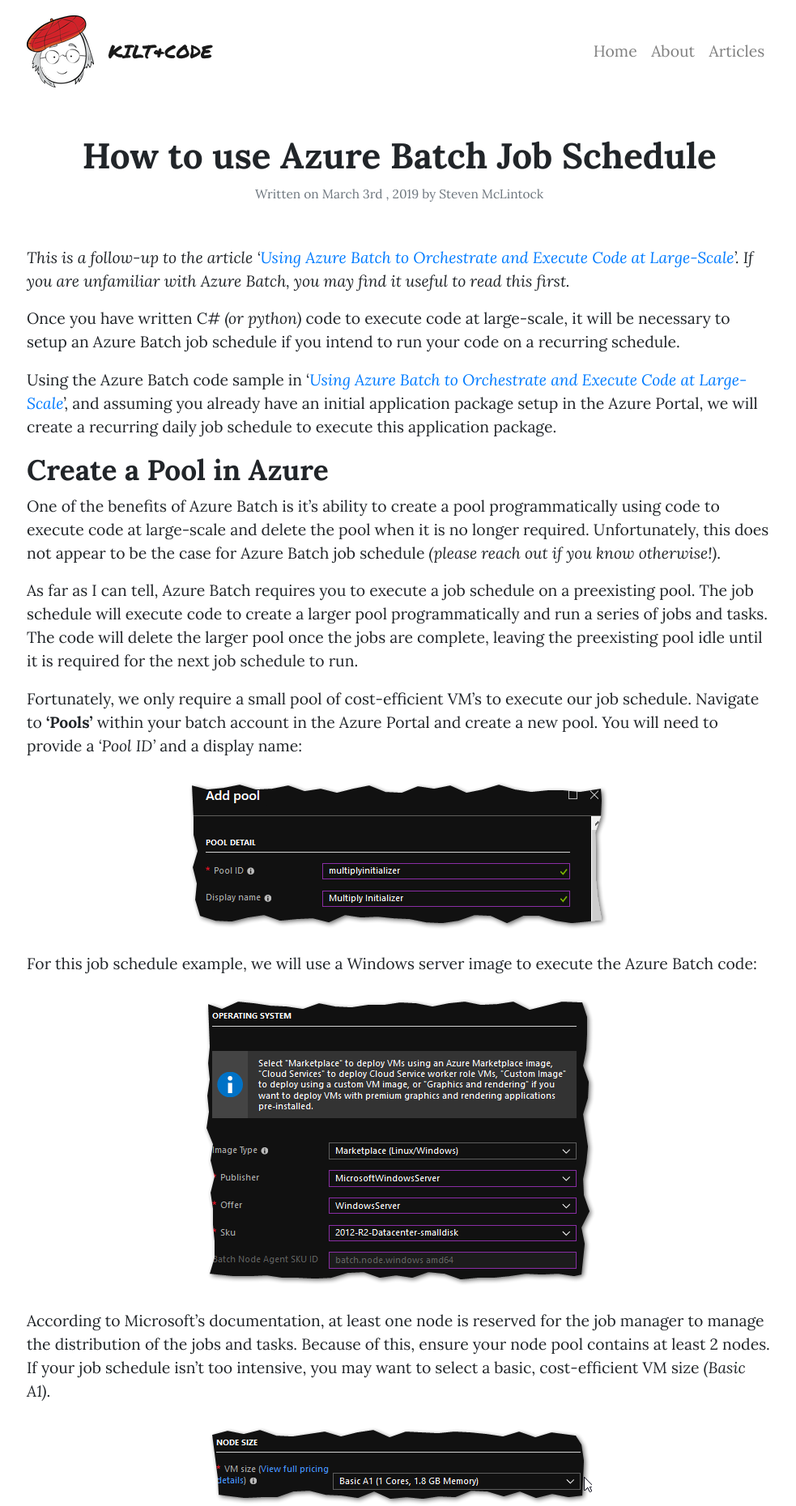
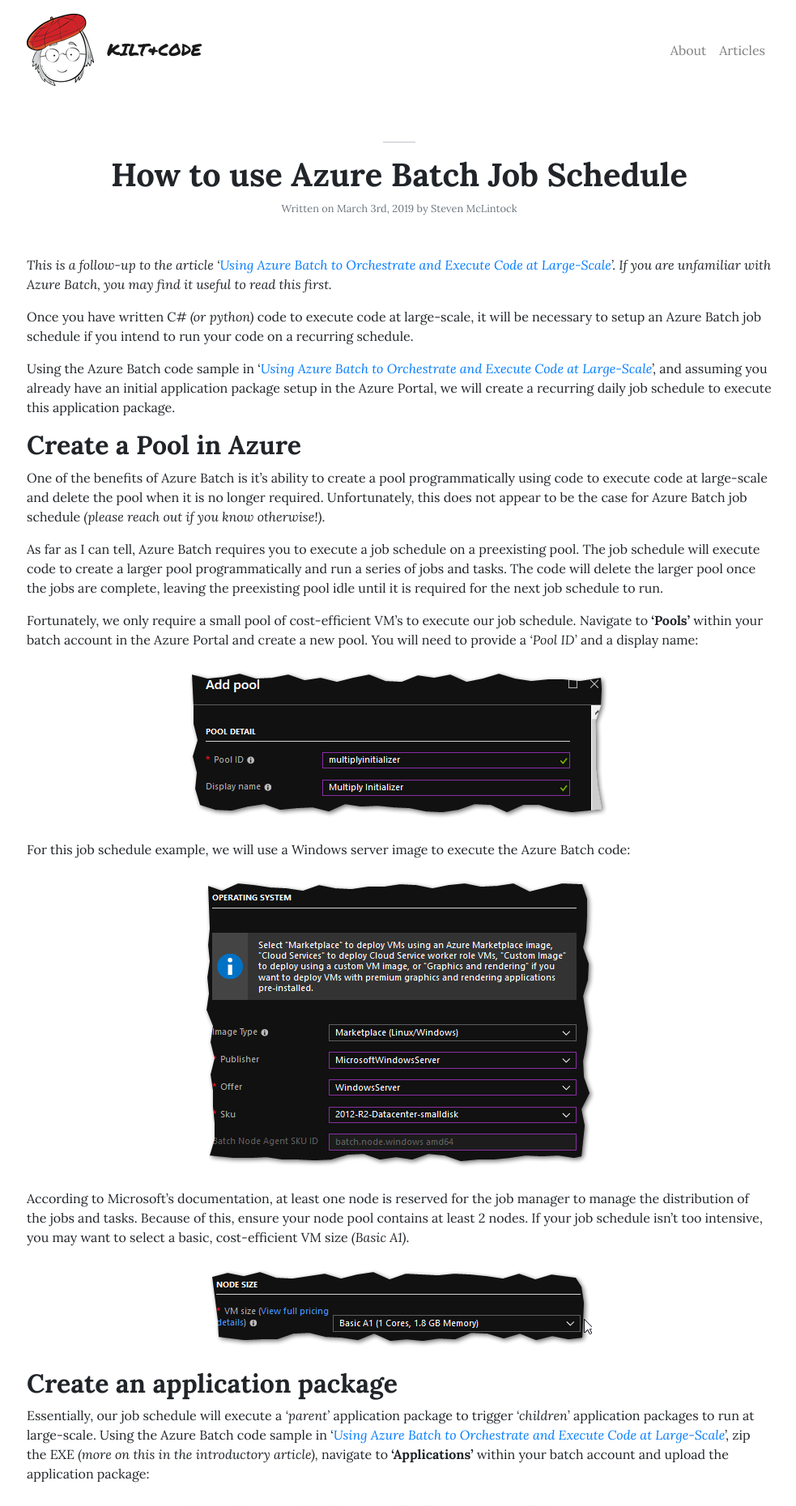
Before and after one commit to kiltandcode/kiltandcode.com, a Jekyll site: the page built from _posts/2019-03-03-how-to-use-azure-batch-job-schedule.md, in a window 1280 px wide. Shown: the top 1860 px of the page at 81% size, without its empty margins (147-1130 px from the left). Built offline with Jekyll 4.4.1, drawn with Linux system fonts in a browser that asks for light colours; nearby versions of some CDN libraries.

Commit message:
Reduce font size

```diff
--- a/_data/settings.yml
+++ b/_data/settings.yml
@@ -3,6 +3,5 @@ google-ID: 'UA-140918235-1'
 
 # Menu
 menu:
-- {name: 'Home', url: ''}
 - {name: 'About', url: 'about'}
 - {name: 'Articles', url: 'articles'}
--- a/_includes/written-on.html
+++ b/_includes/written-on.html
@@ -5,11 +5,7 @@
   Written on
   {% assign d = date | date: "%-d"  %}
   {{ date | date: "%B" }}
-  {% case d %}
-    {% when '1' or '21' or '31' %}{{ d }}st
-    {% when '2' or '22' %}{{ d }}nd
-    {% when '3' or '23' %}{{ d }}rd
-    {% else %}{{ d }}th{% endcase %},
+  {% case d %}{% when '1' or '21' or '31' %}{{ d }}st{% when '2' or '22' %}{{ d }}nd{% when '3' or '23' %}{{ d }}rd{% else %}{{ d }}th{% endcase %},
   {{ date | date: "%Y" }}
 </time>
 
--- a/_layouts/home.html
+++ b/_layouts/home.html
@@ -17,7 +17,7 @@ layout: default
     </p>
 
     <h2 class="mt-4">
-      What's New?
+      Latest Articles
     </h2>
 
     {% for post in site.posts limit:3 %}
--- a/_layouts/post.html
+++ b/_layouts/post.html
@@ -3,12 +3,14 @@ layout: default
 ---
 
 <article>
-  <div class="text-center">
+  <div class="text-center mb-5 pl-5 pr-5">
+    <hr class="short" />
+
     <h1>
       {{ page.title }}
     </h1>
 
-    <div class="text-secondary small mb-5">
+    <div class="text-secondary small">
       {%
         include written-on.html
         date=page.date
@@ -21,7 +23,7 @@ layout: default
     {{ content }}
   </div>
 
-  <div class="card bg-light shadow mt-5 mb-5">
+  <div class="card bg-light mt-5 mb-5">
     <div class="card-body">
       <div class="row">
         <div class="col-md-2">
--- a/assets/css/custom.css
+++ b/assets/css/custom.css
@@ -11,7 +11,6 @@ https://cpratt.co/twitter-bootstrap-callout-css-styles/
 @import url('https://fonts.googleapis.com/css2?family=Lora:ital,wght@0,400;0,700;1,400;1,600&family=Permanent+Marker&display=swap');
 
 html, body {
-  font-size: 110%;
   font-family: 'Lora', serif;
 }
 
@@ -29,6 +28,10 @@ h1 a:hover, h2 a:hover, h3 a:hover, h4 a:hover, h5 a:hover, h6 a:hover {
 
 hr {
   background-color: #d6d9de;
+}
+
+hr.short {
+  width: 40px;
 }
 
 /* Override the default Rouge theme */
```
